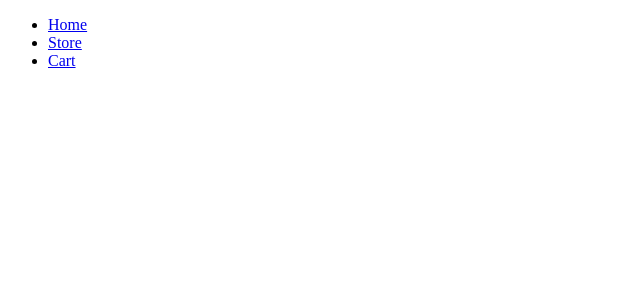
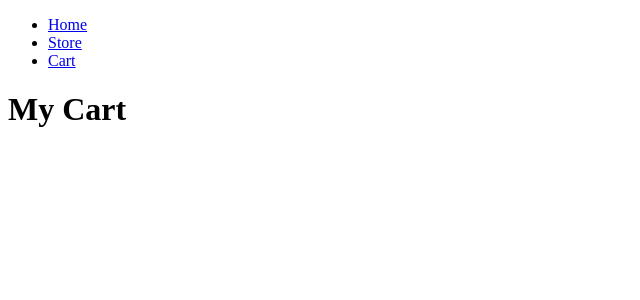
Before and after one commit to obviouslymilk/shopping-cart, a React (Create React App) app: page /cart in a window 1280 px wide. Before the commit this address had no page. Shown: the top 300 px of the page, without its empty margins (0-640 px from the left). Built offline with nearby package versions, Linux system fonts and the light colour scheme.

Commit message:
Add Cart to routes

```diff
--- a/src/components/Main.js
+++ b/src/components/Main.js
@@ -1,12 +1,14 @@
 import { Routes, Route } from "react-router-dom";
 import Home from '../containers/Home';
 import Store from '../containers/Store'
+import Cart from '../containers/Cart'
 
 export default function Main() {
     return <main>
         <Routes>
             <Route path="/" element={<Home />} />
             <Route path="/store" element={<Store />} />
+            <Route path="/cart" element={<Cart />} />
         </Routes>
     </main>
 }
```
